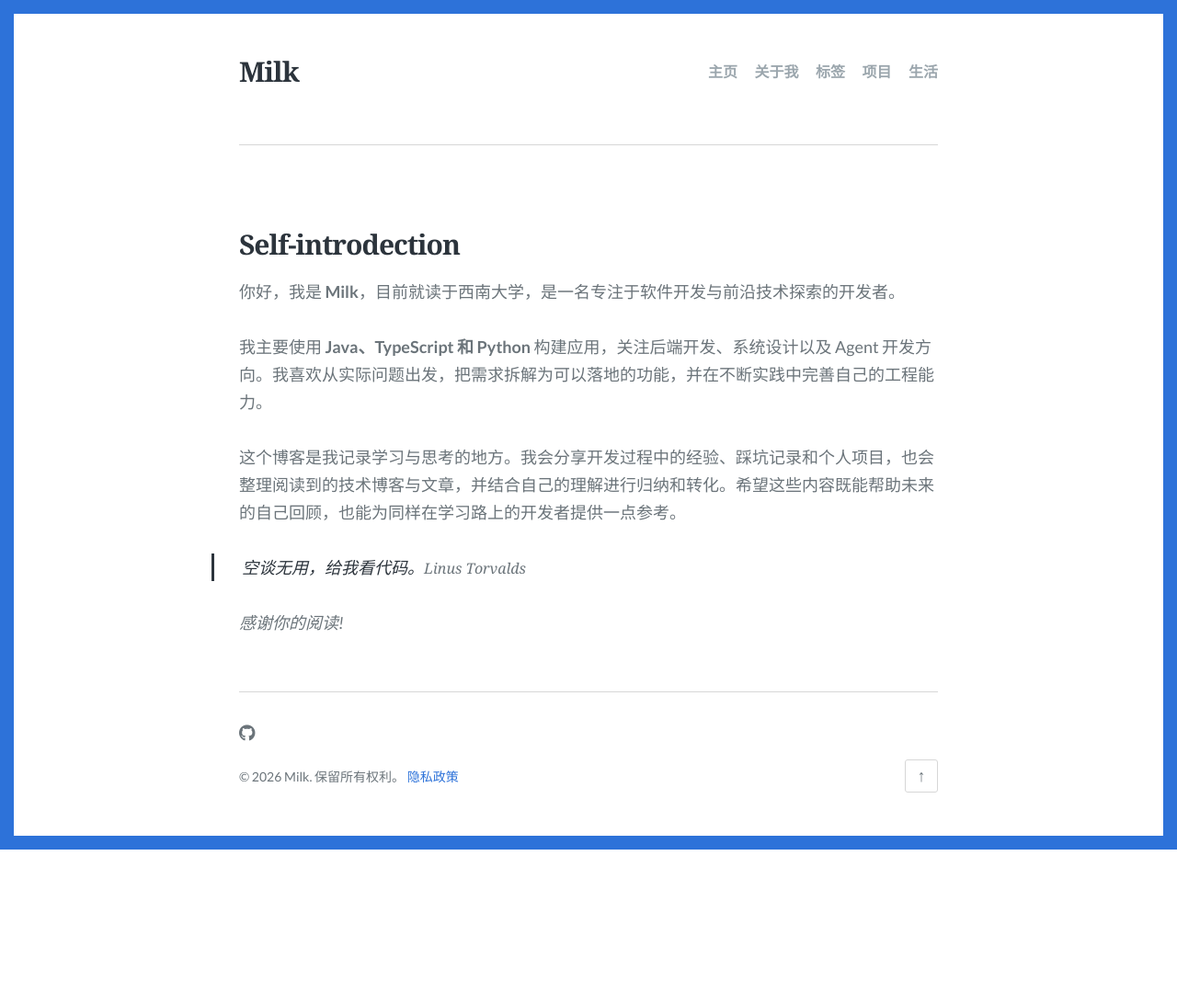
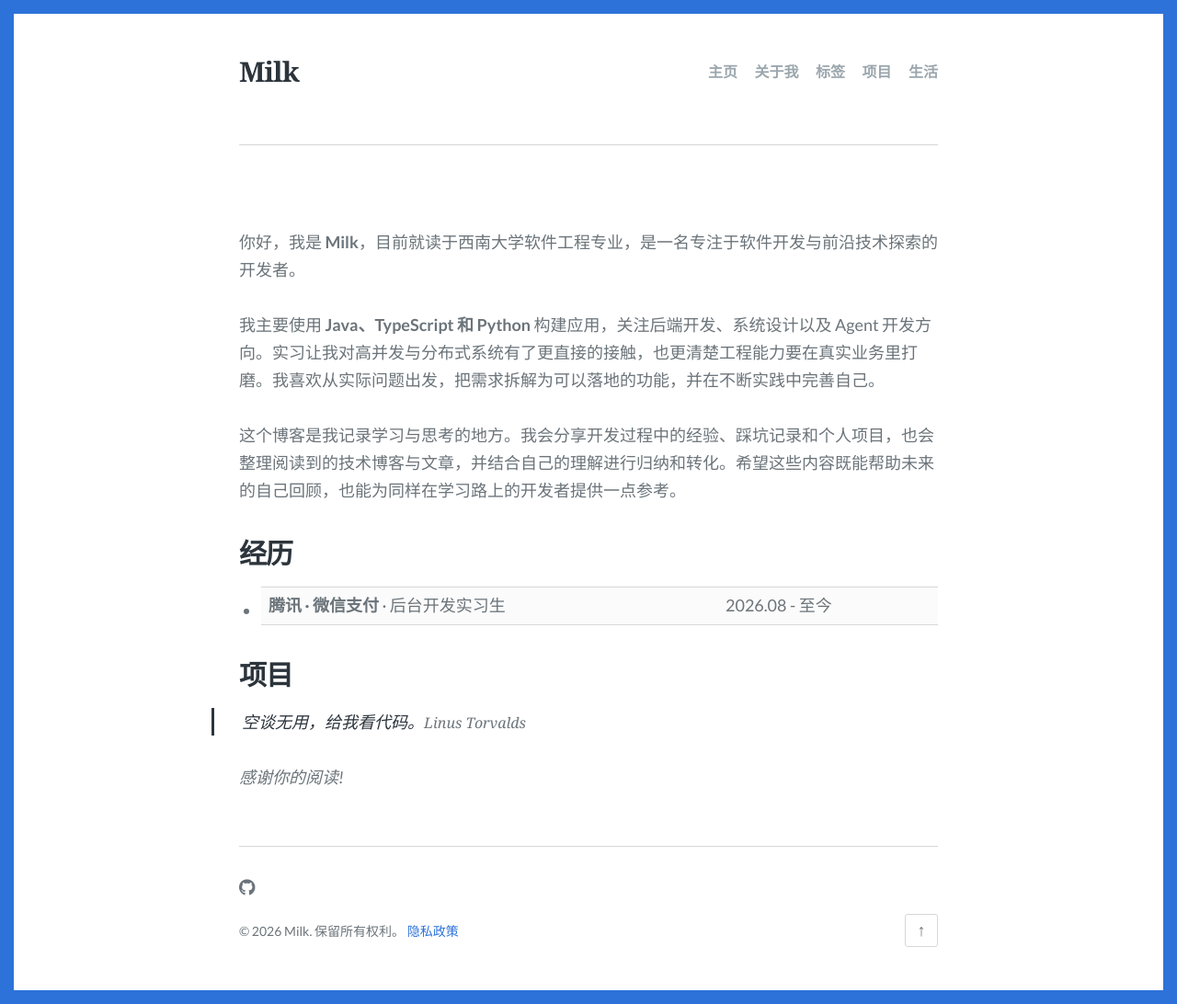
Before and after one commit to yangjj-iso/yangjj-iso.github.io, a Jekyll site: the page built from about.md, in a window 1280 px wide. Shown: the whole page at 92% size. Built offline with Jekyll 4.4.1, drawn with Linux system fonts in a browser that asks for light colours; some web fonts are replaced; before the commit the page ends 924 px from its top, so only the background shows below that.

Commit message:
Update about.md

```diff
--- a/about.md
+++ b/about.md
@@ -1,16 +1,21 @@
 ---
 layout: page
-about:
+about: 关于我
 description: An optional about page for Scriptor Jekyll theme
 permalink: /about/
 ---
 
-## Self-introdection
-你好，我是 **Milk**，目前就读于西南大学，是一名专注于软件开发与前沿技术探索的开发者。
+你好，我是 **Milk**，目前就读于西南大学软件工程专业，是一名专注于软件开发与前沿技术探索的开发者。
 
-我主要使用 **Java、TypeScript 和 Python** 构建应用，关注后端开发、系统设计以及 Agent 开发方向。我喜欢从实际问题出发，把需求拆解为可以落地的功能，并在不断实践中完善自己的工程能力。
+我主要使用 **Java、TypeScript 和 Python** 构建应用，关注后端开发、系统设计以及 Agent 开发方向。实习让我对高并发与分布式系统有了更直接的接触，也更清楚工程能力要在真实业务里打磨。我喜欢从实际问题出发，把需求拆解为可以落地的功能，并在不断实践中完善自己。
 
 这个博客是我记录学习与思考的地方。我会分享开发过程中的经验、踩坑记录和个人项目，也会整理阅读到的技术博客与文章，并结合自己的理解进行归纳和转化。希望这些内容既能帮助未来的自己回顾，也能为同样在学习路上的开发者提供一点参考。
+
+## 经历
+
+- **腾讯 · 微信支付** · 后台开发实习生 | 2026.08 - 至今
+
+## 项目
 
 > 空谈无用，给我看代码。<cite>Linus Torvalds</cite>
 
```
